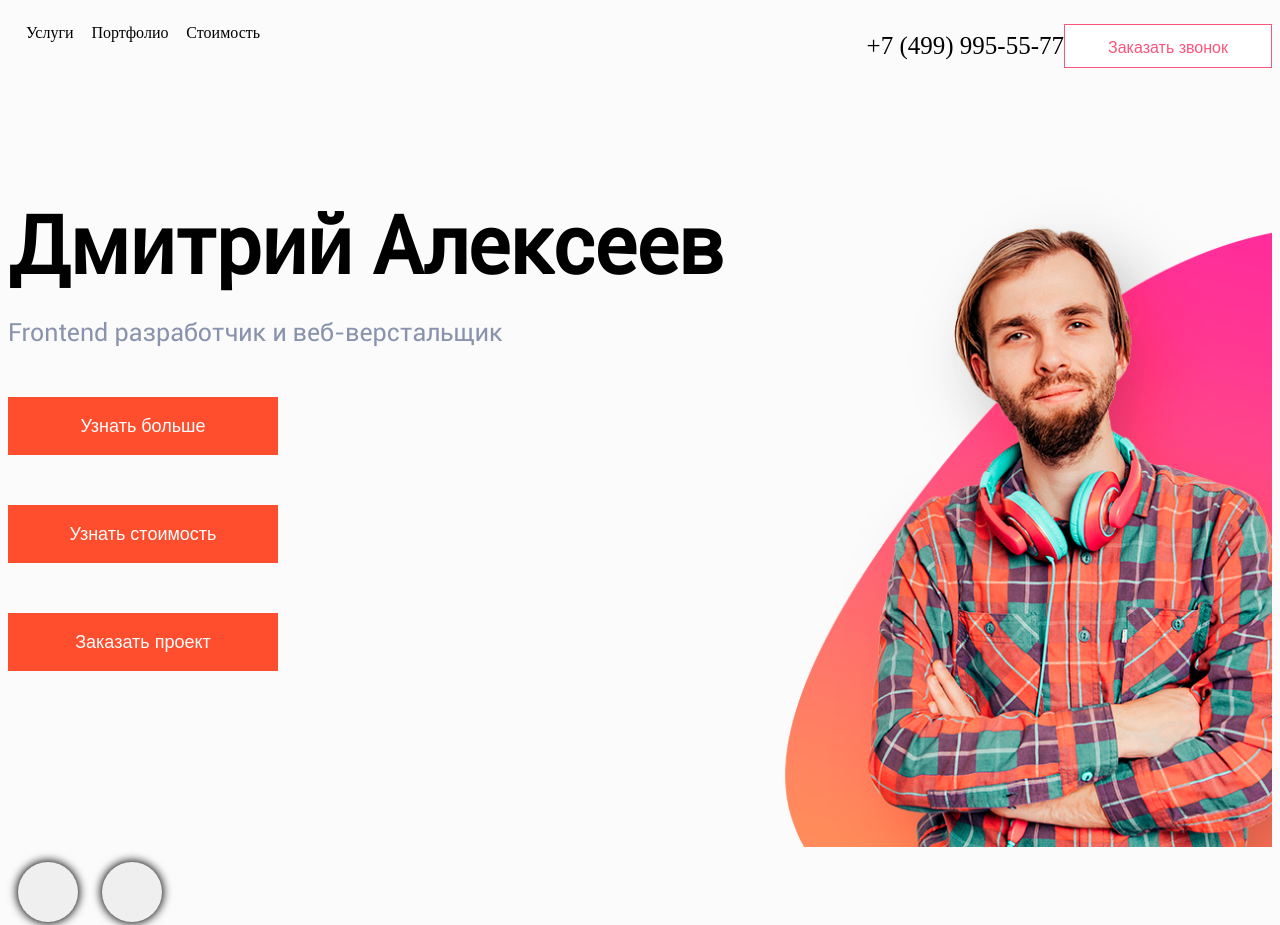
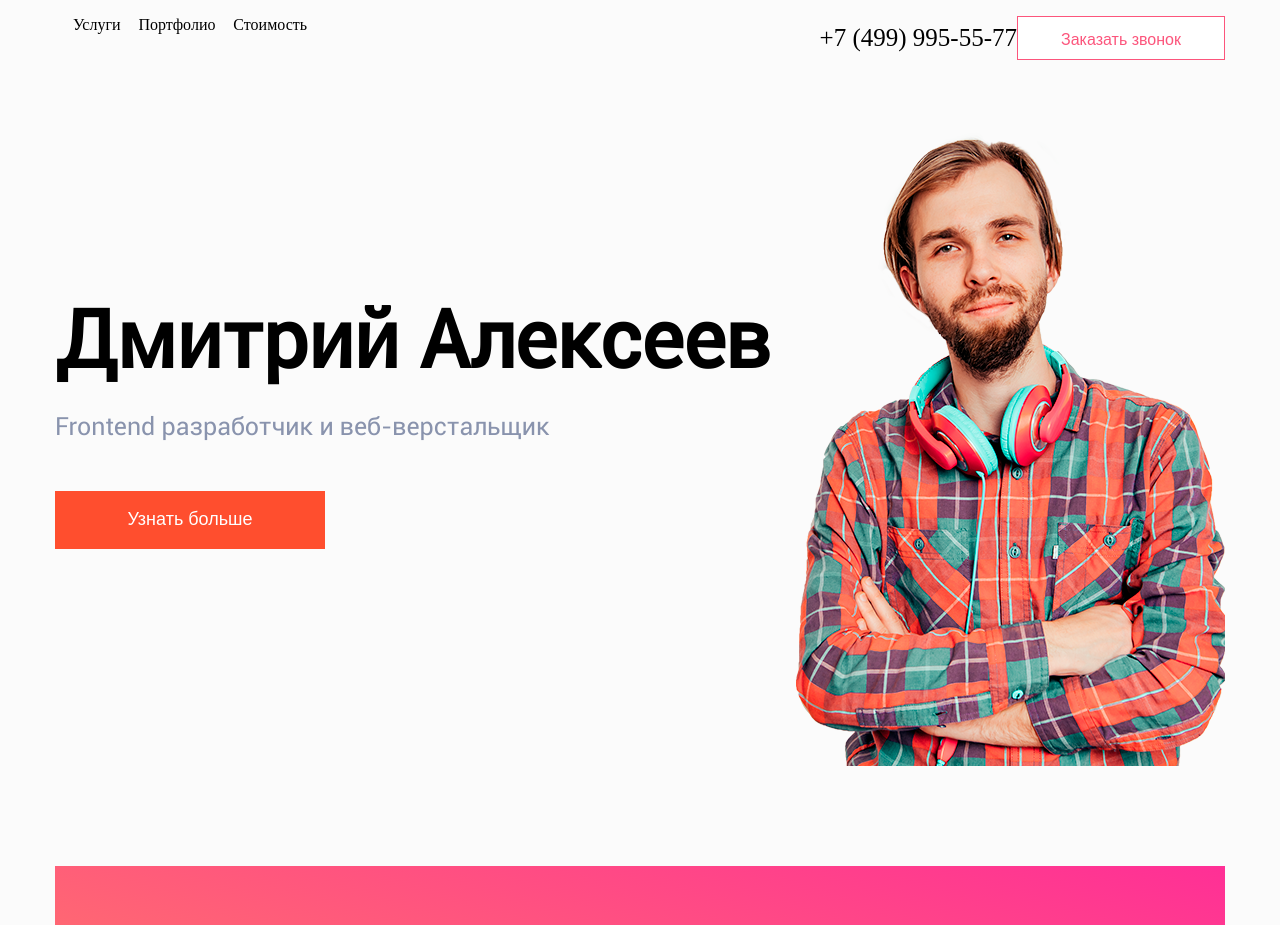
Before and after one commit to GrigoriyMo/skillbox_module6, a plain HTML site: page dip/index.html in a window 1280 px wide. Shown: the top 925 px of the page. Drawn offline with Linux system fonts and the light colour scheme.

Commit message:
26.03.2021

```diff
--- a/dip/css/style.css
+++ b/dip/css/style.css
@@ -7,11 +7,16 @@
 body {
     background-color: #fbfbfb;
     overflow-x: hidden;
+    width: 1170px;;
+    display: flex;
+    flex-direction: column;
+    align-items: center;
+    justify-content: space-evenly;
+    margin: 0 auto;
 }
 
-.container {
+.nav {
     width: 100%;
-    margin: auto;
 }
 
 .flex-nav {
@@ -57,16 +62,6 @@ a {
 a:hover {
     color: #fc557c;
     text-decoration: underline;
-}
-
-.banner {
-    width: 100%;
-    height: 768px;
-    background-image: url(../images/ellipse.png);
-    background-size: 160%;
-    background-repeat: no-repeat;
-    background-origin: content-box;
-    background-position: center center;
 }
 
 .in-banner-content {
@@ -142,7 +137,7 @@ h1 {
     font-size: 20px;
 }
 
-.center-bottom{
+.center-bottom {
     width: 300px;
     display: flex;
     flex-direction: column;
@@ -239,6 +234,18 @@ h1 {
     justify-content: space-between;
 }
 
+.container {
+    display: flex;
+    flex-direction: column;
+    justify-content: space-around;
+    justify-items: flex-end;
+    background-image: url(../images/photo.png);
+    background-position: 60% 100%;
+    height: 690px;
+    width: 100%;
+    margin: auto;
+}
+
 @media (min-width: 1171px) {
     .banner {
         background-size: 150%;
@@ -268,7 +275,9 @@ h1 {
     .main-wrapper {
         display: flex;
         flex-direction: column;
+        background-image: url(../images/photo.png);
     }
+
     .in-banner-content {
         position: static;
     }
--- a/dip/index.html
+++ b/dip/index.html
@@ -12,9 +12,7 @@
 </head>
 
 <body>
-    <main>
-        <section class="container">
-            <nav>
+    <nav class="nav">
         <div class="flex-nav">
             <ul class="left-nav">
                 <li><a href="#"> Услуги</a></li>
@@ -29,19 +27,17 @@
             </ul>
         </div>
     </nav>
-            <div class="main-wrapper">
-                <div class="banner">
-                </div>
-                <div class="in-banner-content">
+    <main class="main" >
+        <section class="container">
+            <article>
                 <h1>Дмитрий Алексеев</h1>
                 <span class="job-title">Frontend разработчик и веб-верстальщик</span>
                 <button class="detail-button">Узнать больше</button>
-                    <button class="detail-button">Узнать стоимость</button>
-                    <button class="detail-button">Заказать проект</button>
-                </div>
-            </div>
-            <button class="arrow arrow-left"></button>
-            <button class="arrow arrow-right"></button>
+            </article>
+                    <!--                     <button class="detail-button">Узнать стоимость</button>
+                    <button class="detail-button">Заказать проект</button> -->
+<!--             <button class="arrow arrow-left"></button>
+            <button class="arrow arrow-right"></button> -->
         </section>
         <section class="medium-gradient">
             <p>
```
Lines whose indentation alone changed are shown as unchanged.
